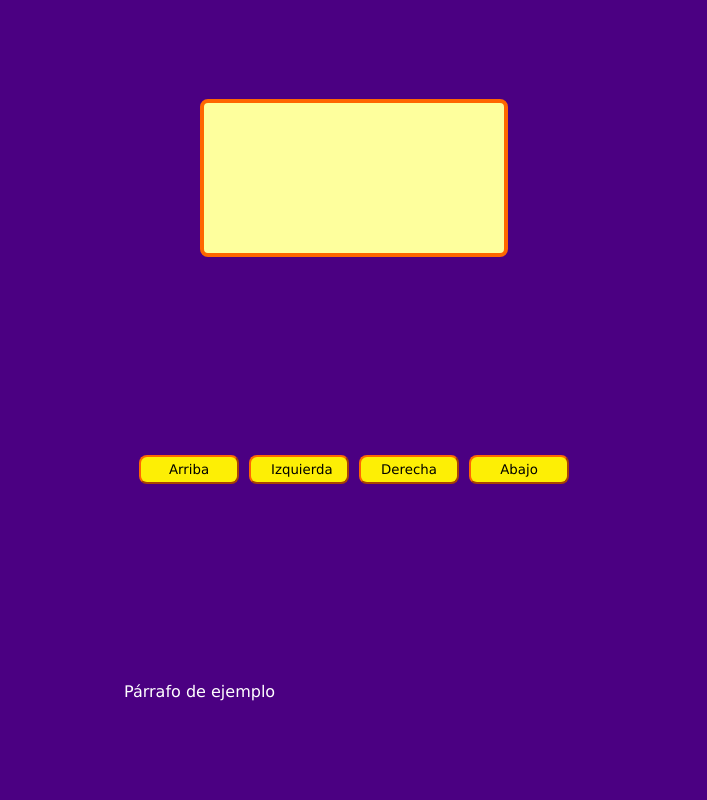
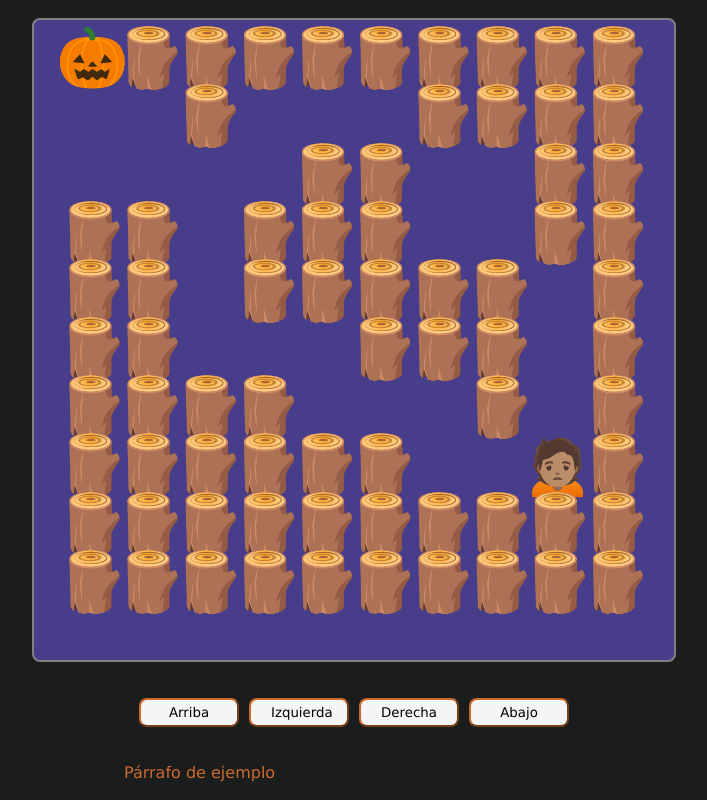
Before and after one commit to JDanielStart/videojuegoJavascript, a plain HTML site: page index.html in a window 1280 px wide. Shown: the whole page, without its empty margins (286-993 px from the left). Drawn offline with Linux system fonts and the light colour scheme.

Commit message:
Se ha mejorado el mapa y unido los niveles

```diff
--- a/game.js
+++ b/game.js
@@ -0,0 +1,65 @@
+const canvas = document.querySelector("#game");
+const game = canvas.getContext("2d");
+
+let canvasSize = 0;
+let elementSize = 0;
+
+window.addEventListener("load", setCanvasSize);
+window.addEventListener("resize", setCanvasSize);
+
+function startGame() {
+    game.font = elementSize + "px Verdana";
+    game.textAlign = "center"; // Establece la alineación en el centro
+
+    const map = maps[1];
+    const mapRows = map.trim().split("\n");
+    const mapRowCols = mapRows.map(row => row.trim().split(""));
+
+    // Centro del canvas
+    const centerX = canvasSize / 2;
+    const centerY = canvasSize / 2;
+
+    for (let i = 1; i <= 10; i++) {
+        for (let j = 1; j <= 10; j++) {
+            const emoji = emojis[mapRowCols[i - 1][j - 1]];
+
+            // Desplazamiento en X e Y para centrar el texto en la celda
+            const xOffset = elementSize / 2;
+            const yOffset = elementSize / 2;
+
+            const x = centerX + (i - 5) * elementSize - xOffset; // Centra horizontalmente
+            const y = centerY + (j - 5) * elementSize - yOffset; // Centra verticalmente
+
+            game.fillText(emoji, x, y);
+        }
+    }
+}
+
+function setCanvasSize() {
+    if (window.innerHeight > window.innerWidth) {
+        canvasSize = window.innerWidth * 0.8;
+    }
+    else {
+        canvasSize = window.innerHeight * 0.8;
+    }
+
+    // Centro del canvas
+    const centerX = canvasSize / 2;
+    const centerY = canvasSize / 2;
+
+    canvas.setAttribute("width", canvasSize);
+    canvas.setAttribute("height", canvasSize);
+
+    elementSize = (canvasSize / 11);
+
+    startGame();
+
+}
+
+
+    /* game.fillRect(0, 0, 100, 100);
+    game.clearRect(0, 0, 50, 50);
+    game.font = "25px Verdana";
+    game.fillStyle = "purple";
+    game.textAlign = "center";
+    game.fillText("Zombie run", 100, 100); */
--- a/maps.js
+++ b/maps.js
@@ -0,0 +1,53 @@
+/*
+ * Reglas:
+ * El final de cada nivel debe ser el inicio del siguiente
+*/
+
+const emojis = {
+    '-': ' ',
+    'O': '🎃',
+    'X': '🪵',
+    'I': '🙍🏽',
+    'PLAYER': '🧟‍♂️',
+    'BOMB_COLLISION': '🔥',
+    'GAME_OVER': '☠️',
+    'WIN': '👻',
+  };
+
+  const maps = [];
+  maps.push(`
+    IXXXXXXXXX
+    -XXXXXXXXX
+    -XXXXXXXXX
+    -XXXXXXXXX
+    -XXXXXXXXX
+    -XXXXXXXXX
+    -XXXXXXXXX
+    -XXXXXXXXX
+    -XXXXXXXXX
+    OXXXXXXXXX
+  `);
+  maps.push(`
+    O--XXXXXXX
+    X--XXXXXXX
+    XX----XXXX
+    X--XX-XXXX
+    X-XXX--XXX
+    X-XXXX-XXX
+    XX--XX--XX
+    XX--XXX-XX
+    XXXX---IXX
+    XXXXXXXXXX
+    `);
+  maps.push(`
+    I-----XXXX
+    XXXXX-XXXX
+    XX----XXXX
+    XX-XXXXXXX
+    XX-----XXX
+    XXXXXX-XXX
+    XX-----XXX
+    XX-XXXXXXX
+    XX-----OXX
+    XXXXXXXXXX
+  `);
--- a/style.css
+++ b/style.css
@@ -1,6 +1,6 @@
 body {
-    background-color: indigo;
-    color: #fff;
+    background-color: #1B1D1D;
+    color: #cd6a2e;
     font-family: Verdana, Geneva, Tahoma, sans-serif;
     margin: 0;
     padding: 0;
@@ -16,9 +16,9 @@ body {
   }
 
   canvas {
-    border: 4px solid #ff6600;
+    border: 2px solid gray;
     border-radius: 8px;
-    background-color: #feff9d;
+    background-color: darkslateblue;
   }
 
   .btns {
@@ -30,9 +30,9 @@ body {
   }
 
   button {
-    background-color: #fdef05;
+    background-color: whitesmoke;
     border-radius: 8px;
-    border-color: #ff6600;
+    border-color: #cd6a2e;
     font-family: inherit;
     margin: 0;
     padding: 5px 20px;
```
